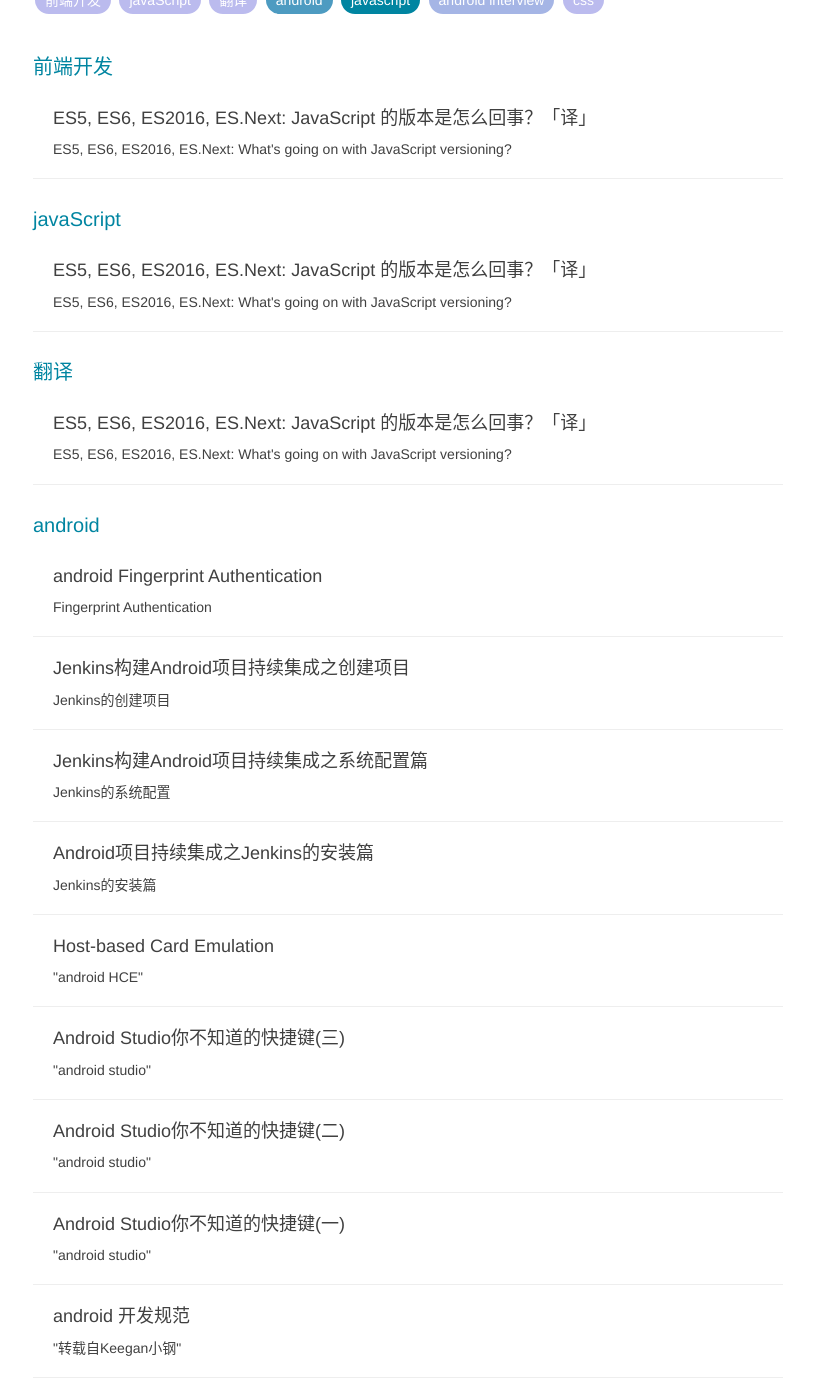
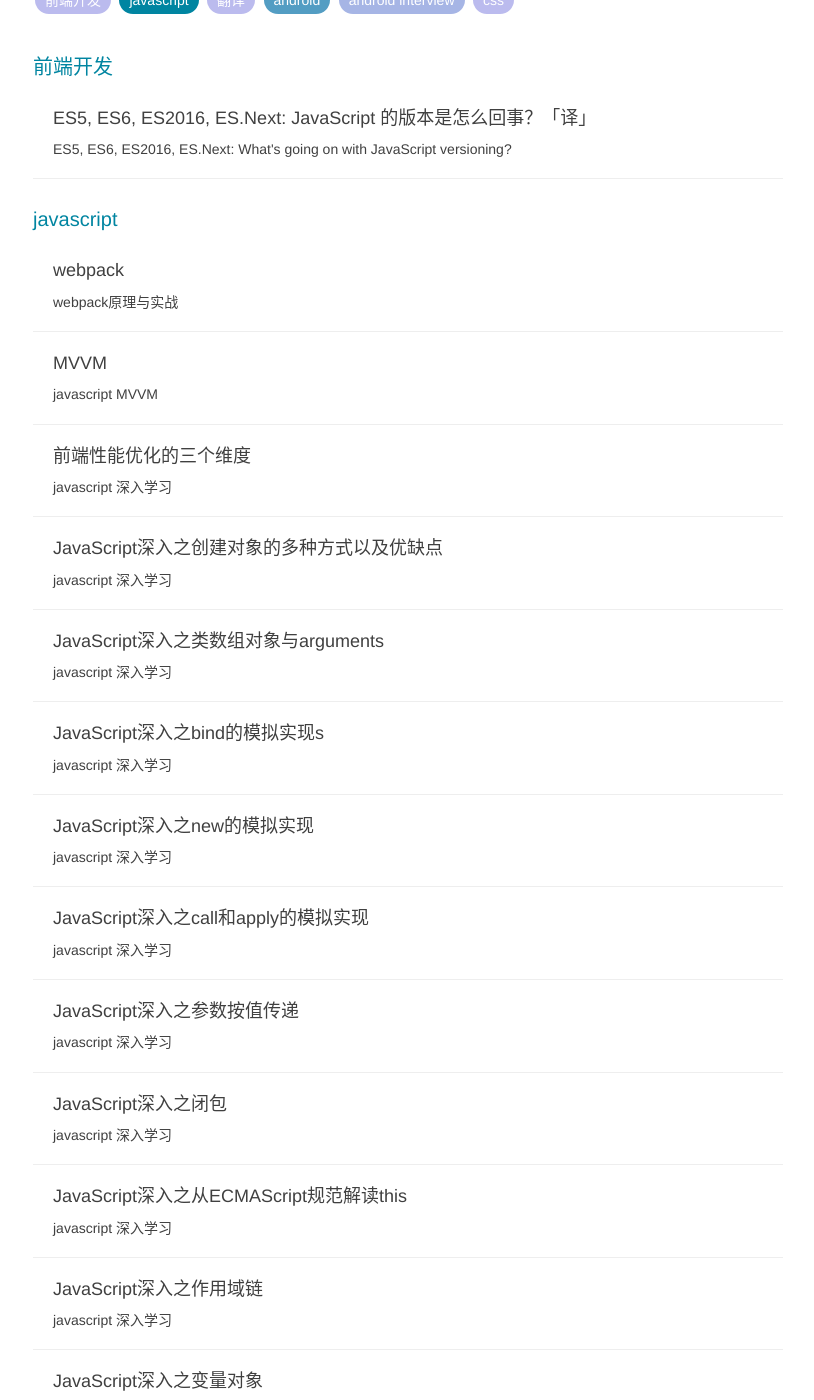
Before and after one commit to InvictusNightmares/invictusNightmares.github.io, a Jekyll site: the page built from tags.html, in a window 1280 px wide and 1400 px high, scrolled down 282 px. Shown: the whole window, without its empty margins (232-1046 px from the left). Built offline with Jekyll 4.4.1, drawn with Linux system fonts in a browser that asks for light colours; nearby versions of some CDN libraries; comment, search, counter and statistics services are not loaded; some of the changed text lies outside the part shown.

Commit message:
20170714

```diff
--- a/_posts/2015-09-22-js-version.markdown
+++ b/_posts/2015-09-22-js-version.markdown
@@ -7,7 +7,7 @@
 header-img: "img/post-bg-js-version.jpg"
 tags:
     - 前端开发
-    - javaScript
+    - javascript
     - 翻译
 ---
 
```
